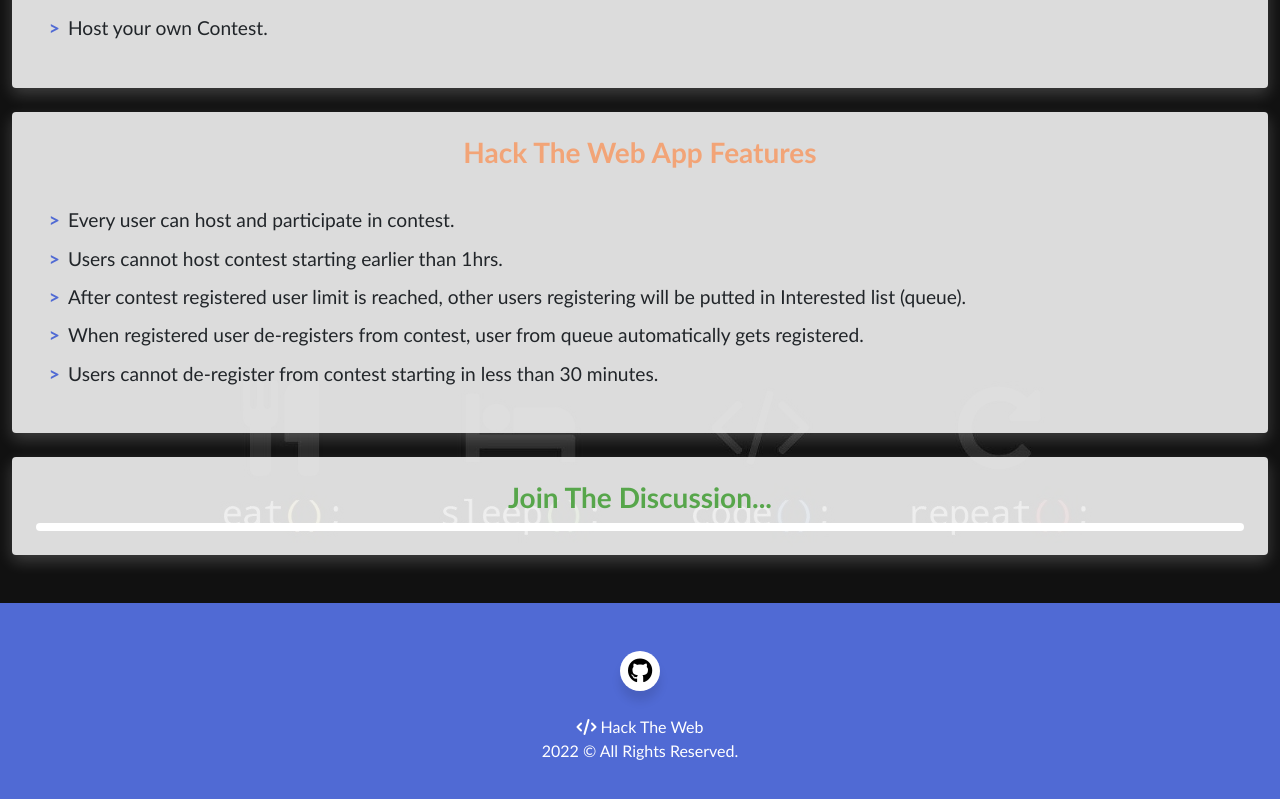
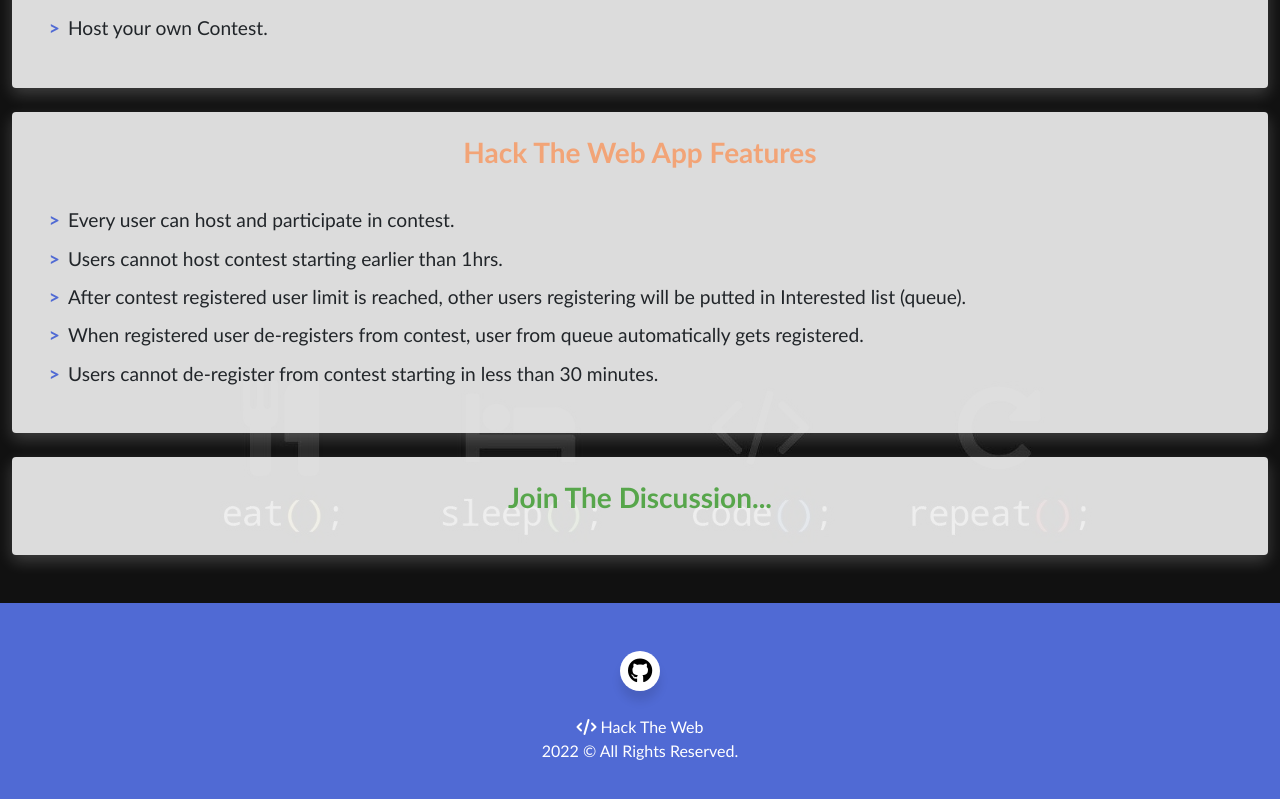
Before and after one commit to VisheshVGR/Hack_The_Web, a React (Create React App) app: page / in a window 1280 px wide. Shown: the part 748-1547 px from the top of the page. Built offline with nearby package versions, Linux system fonts and the light colour scheme; no server answers.

Commit message:
Update Home.jsx
Ui updated

```diff
--- a/src/Pages/Home/Home.jsx
+++ b/src/Pages/Home/Home.jsx
@@ -55,7 +55,7 @@ const Home = () => {
           Join The Discussion...
         </h3>
         <div
-          className="bg-white px-2 py-1 rounded-2"
+          className="px-2 py-1 rounded-2"
           id="gimme-comments-root"
           data-gimme_comments_website_id="64c3a99758de0fe7fe3d810c"
         ></div>
```
